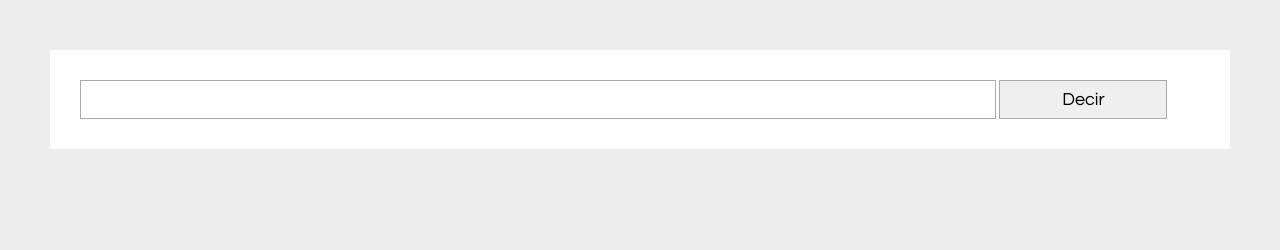
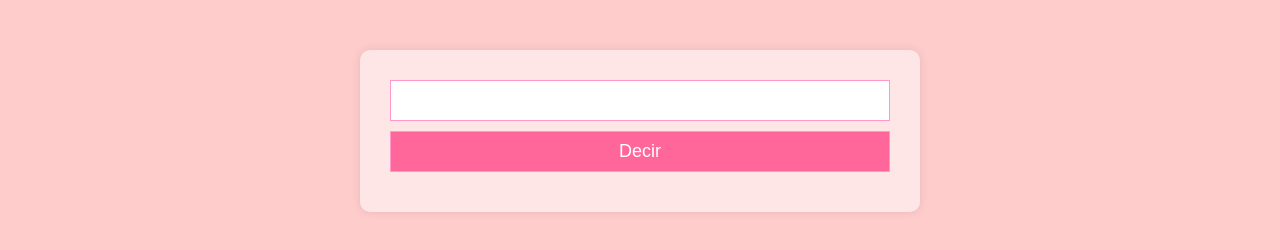
Before and after one commit to DianaPacco/bot.github.io, a plain HTML site: page index.html in a window 1280 px wide. Drawn offline with Linux system fonts and the light colour scheme.

Commit message:
Update estilo.css

```diff
--- a/estilo.css
+++ b/estilo.css
@@ -1,27 +1,31 @@
-*{
-    padding: 0px;
-    margin: 0px;
-    font-family: Century Gothic;
+body {
+    background-color: #ffcccc; /* Fondo rosado claro */
 }
 
-body{
-    background-color: #ededed;
+div {
+    padding: 30px;
+    background-color: #ffe6e6; /* Fondo rosa claro */
+    margin: 50px auto; /* Centra el div horizontalmente */
+    width: 80%; /* Ancho del div */
+    max-width: 500px; /* Ancho máximo del div */
+    border-radius: 10px; /* Borde redondeado */
+    box-shadow: 0px 0px 10px rgba(0, 0, 0, 0.1); /* Sombra suave */
 }
 
-div{
-    padding: 30px;
-    background-color: #fff;
-    margin: 50px;
+input[type="text"], input[type="button"] {
+    padding: 9px;
+    font-size: 18px;
+    border: solid 1px #ff99cc; /* Borde rosa */
+    width: calc(100% - 20px); /* Ancho del input menos el padding */
+    margin-bottom: 10px; /* Espacio entre elementos */
 }
 
-input{
-    padding: 9px;
-    font-size: 18px;
-    border: solid 1px #aaa;
-    width: 80%;
+input[type="button"] {
+    background-color: #ff6699; /* Fondo rosado */
+    color: #fff; /* Texto blanco */
+    width: 100%; /* Ancho completo */
 }
 
-input[type="button"]{
-    width: 15%;
-
+input[type="button"]:hover {
+    background-color: #ff3366; /* Cambio de color al pasar el ratón */
 }
```
